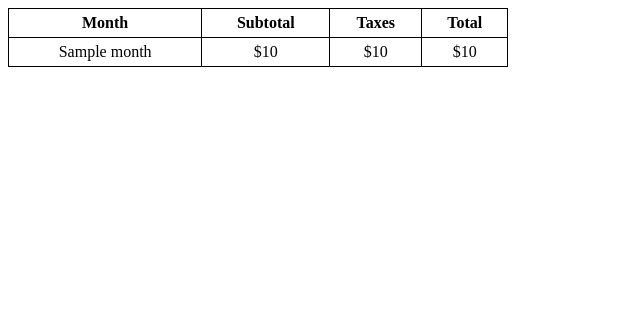
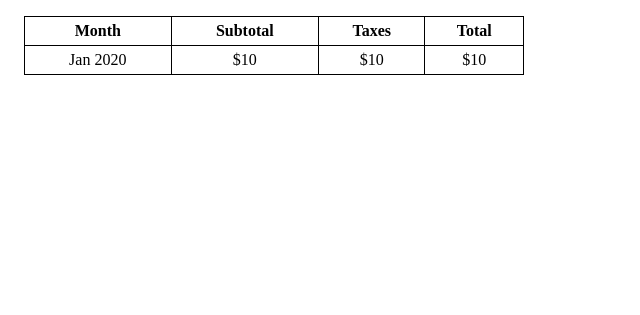
Before and after one commit to rinleit/Algorithms, a Django app: template Interview/Python/fileReader/fileReader/app/templates/app/result.html in a window 1280 px wide. Shown: the top 315 px of the page, without its empty margins (0-640 px from the left). Run offline with Django 3.2, Linux system fonts and the light colour scheme; the template is opened without the code that fills it: most values are stand-ins (such as "Sample title", 1, 10 or a date in 2020); parts of the project's set-up code (start-up, migrations or seed data) failed here and were passed over.

Commit message:
FileReader
CSS moved to static asset

```diff
--- /dev/null
+++ b/Interview/Python/fileReader/fileReader/app/static/fileReader/style.css
@@ -0,0 +1,23 @@
+table,th,td {
+    border:1px solid black;
+    border-collapse:collapse;
+    padding:5px;
+}
+
+table {
+    width:500px;
+}
+
+td {
+    text-align:center;
+}
+
+$('#container').highcharts({
+    xAxis: {
+        categories: ["United States", "Western Europe", "Canada",
+                     "Germany", "France", "Mexico"]
+    },
+    series: [{
+        data: [50, 100, 150, 200, 250, 300]
+    }]
+});
--- a/Interview/Python/fileReader/fileReader/app/templates/app/result.html
+++ b/Interview/Python/fileReader/fileReader/app/templates/app/result.html
@@ -2,28 +2,16 @@
 <html>
 	<head>
 		<meta charset="utf-8">
+        {% load staticfiles %}
+        <link type="text/css" rel="stylesheet" href="/static/fileReader/style.css"/>
+        <script src="http://code.highcharts.com/highcharts.js"></script>
 		<title>Result - Django Upload and Read Example</title>
-        <style>
-        table,th,td
-        {
-            border:1px solid black;
-            border-collapse:collapse;
-            padding:5px;
-        }
-        table
-        {
-            width:500px;
-        }
-        td
-        {
-            text-align:center;
-        }
-        </style>
 	</head>
 
 	<body>
         <!-- Uploaded file contents -->
 		{% if data %}
+        <div id="container" style="min-width: 300px; height: 300px; margin: 1em">
             <table>
             <tr>
               <th>Month</th>
@@ -32,14 +20,16 @@
               <th>Total</th>
             </tr>
 			{% for row in data %}
+                {% load humanize %}
                 <tr>
-				<td>{{ row.month }}</td>
-                <td>${{ row.pre_tax_amount__sum }}</td>
-                <td>${{ row.tax_amount__sum }}</td>
-                <td>${{ row.total }}</td>
+				<td>{{ row.dateMonth|date:'M Y' }}</td>
+                <td>${{ row.pre_tax_amount__sum|intcomma }}</td>
+                <td>${{ row.tax_amount__sum|intcomma }}</td>
+                <td>${{ row.total|intcomma }}</td>
                 </tr>
 			{% endfor %}
             </table>
+        </div>
         {% else %}
 			<p>No data</p>
 		{% endif %}
--- a/Interview/Python/fileReader/fileReader/app/urls.py
+++ b/Interview/Python/fileReader/fileReader/app/urls.py
@@ -1,6 +1,8 @@
+from django.conf import settings
 from django.conf.urls import patterns, url
+from django.conf.urls.static import static
 
 urlpatterns = patterns('fileReader.app.views',
                        url(r'^home/$', 'home', name='home'),
                        url(r'^result/$', 'result', name='result'),
-                       )
+                       ) + static(settings.STATIC_URL, document_root=settings.STATIC_ROOT)
--- a/Interview/Python/fileReader/fileReader/app/views.py
+++ b/Interview/Python/fileReader/fileReader/app/views.py
@@ -55,6 +55,7 @@ def result(request):
 
     #TODO make expense column part of SQL query
     for row in data:
+        row['dateMonth'] = datetime.strptime(row['month'], '%Y-%m-%d').date()
         row['total'] = row.get('tax_amount__sum') + row.get('pre_tax_amount__sum')
 
     return render_to_response(
```
Also changed, not shown: Interview/Python/fileReader/fileReader/settings.py (+22 -0 lines).
